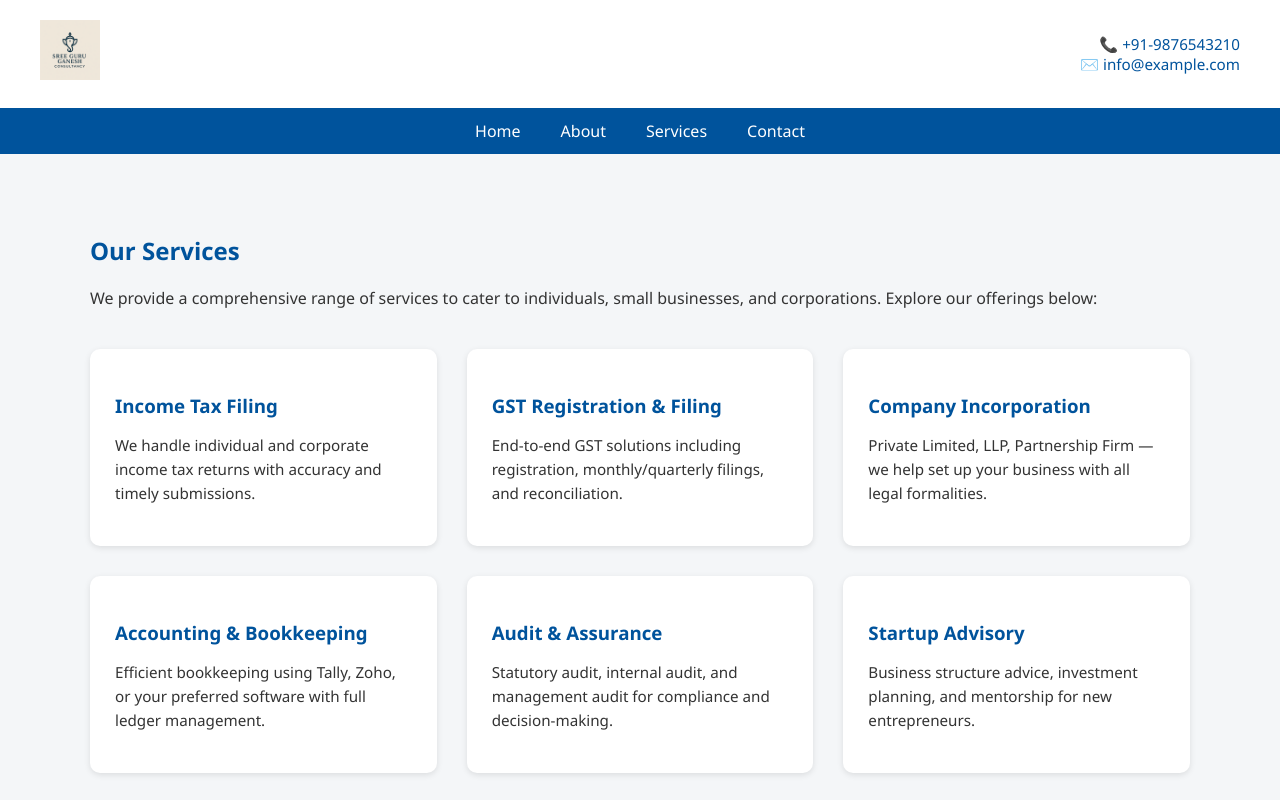
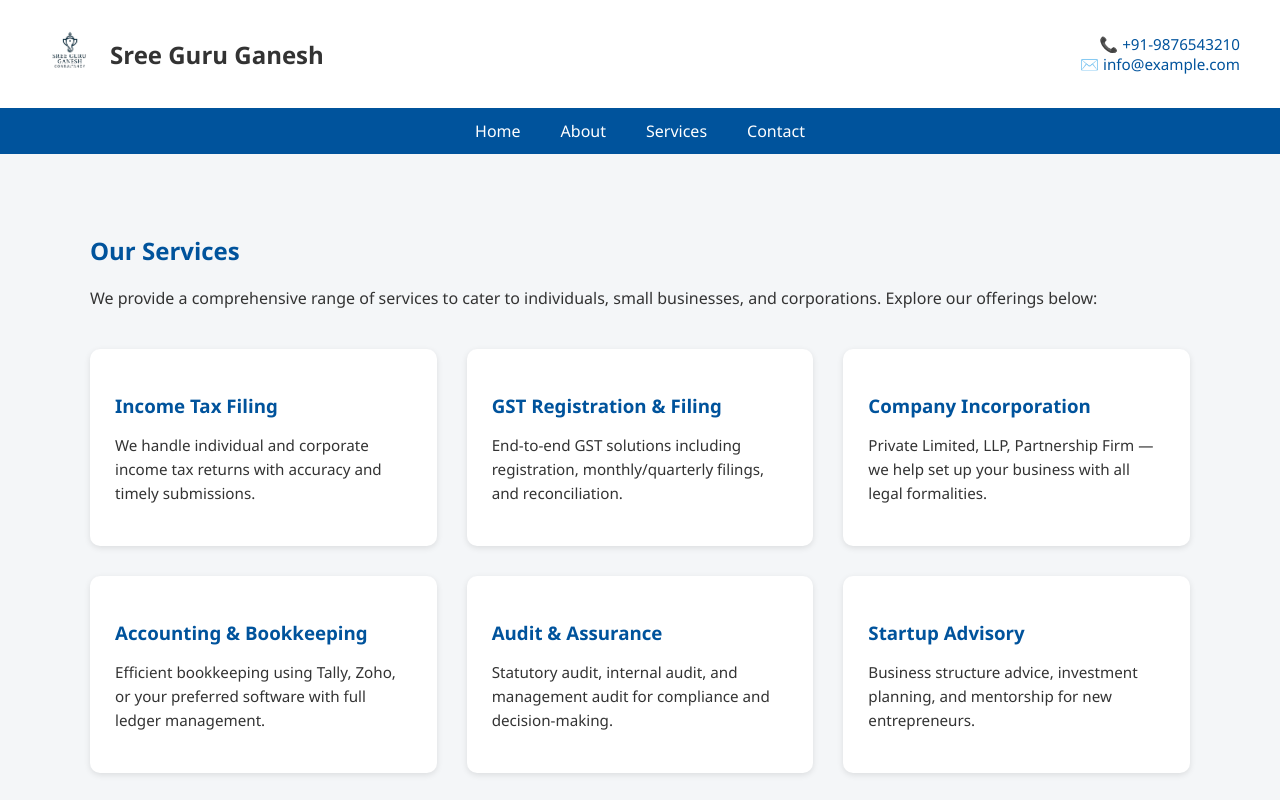
Before and after one commit to Arujdev/rajesh_consultancy, a plain HTML site: page services.html in a window 1280 px wide. Shown: the top 800 px of the page. Drawn offline with Linux system fonts and the light colour scheme.

Commit message:
minor changes

```diff
--- a/services.html
+++ b/services.html
@@ -32,7 +32,7 @@
     .logo {
       font-size: 1.8rem;
       font-weight: bold;
-      color: var(--primary-color);
+      /* color: var(--primary-color); */
     }
 
     .contact-info {
@@ -129,8 +129,11 @@
 
 <!-- Top Header -->
 <header class="top-header">
-  <div class="logo">
-    <img src="assets/main-logo.png" style="height:60px;">
+  <div class="logo-container" style="display: flex; align-items: center; gap: 10px;">
+    <div class="logo">
+      <img src="assets/sree_guru_ganesh_transparent-removebg-preview.png" style="height:60px;">
+    </div>
+    <div class="ca-logo" style="font-weight: bold; font-size: 24px;">Sree Guru Ganesh</div>
   </div>
   <div class="contact-info">
     📞 +91-9876543210<br>
```
Also changed, not shown: about.html (+4 -1 lines), contact.html (+4 -1 lines), index.html (+5 -2 lines), assets/sree_guru_ganesh_transparent-removebg-preview.png (added).
